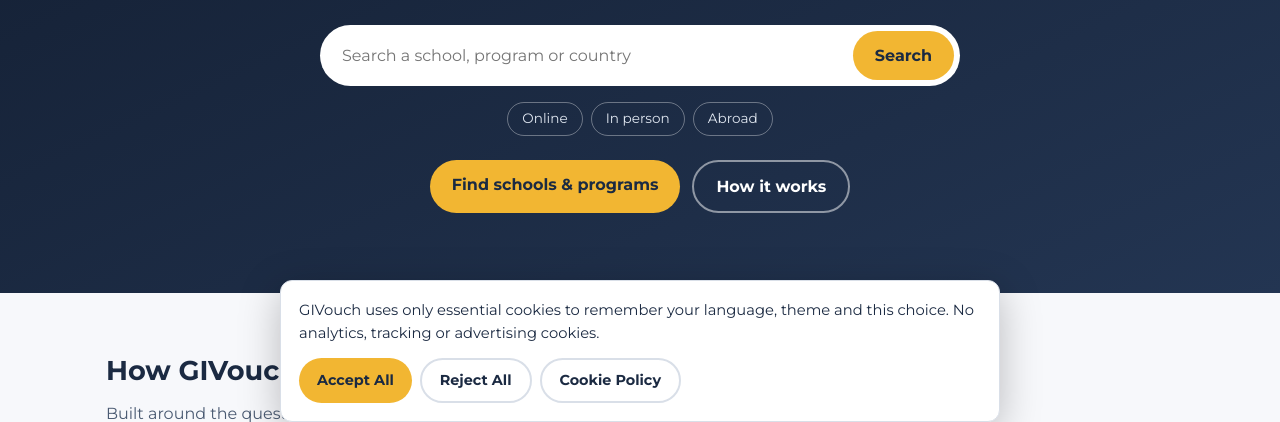
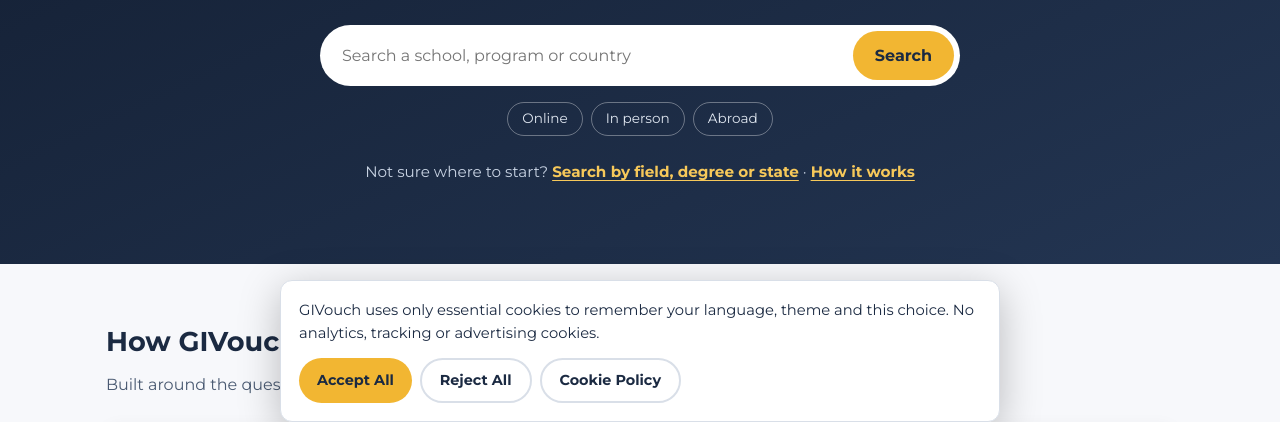
Before and after one commit to nelsonacolon/givouch, a website: page index.html in a window 1280 px wide. Shown: the part 362-784 px from the top of the page. Drawn offline with Linux system fonts and the light colour scheme.

Commit message:
Home page: one main search; the finder becomes a small link under it
Co-Authored-By: Claude Opus 5.5 <noreply@anthropic.com>
Claude-Session: https://claude.ai/code/session_01BcstbKmH69GbwudzsR83ZA

```diff
--- a/assets/app.js
+++ b/assets/app.js
@@ -21,6 +21,8 @@
       "hero.searchBtn": "Search",
       "hero.review": "Write a review",
       "hero.how": "How it works",
+      "hero.hint": "Not sure where to start?",
+      "hero.hintLink": "Search by field, degree or state",
       "how.title": "How GIVouch works",
       "how.sub": "Built around the questions the official tools don't answer.",
       "how.1.title": "Find a program",
@@ -275,6 +277,8 @@
       "hero.searchBtn": "Buscar",
       "hero.review": "Escribir una reseña",
       "hero.how": "Cómo funciona",
+      "hero.hint": "¿No sabes por dónde empezar?",
+      "hero.hintLink": "Busca por campo de estudio, título o estado",
       "how.title": "Cómo funciona GIVouch",
       "how.sub": "Pensado para las preguntas que las herramientas oficiales no responden.",
       "how.1.title": "Encuentra un programa",
--- a/assets/styles.css
+++ b/assets/styles.css
@@ -97,6 +97,9 @@ a { color: var(--link); }
 .hero h1 { font-size: clamp(2rem, 5vw, 3.2rem); line-height: 1.15; margin: 0 0 16px; font-weight: 800; }
 .hero p.lead { font-size: 1.1rem; color: #c8d3e3; max-width: 640px; margin: 0 auto 28px; }
 .hero-actions { display: flex; gap: 12px; justify-content: center; flex-wrap: wrap; }
+.hero-hint { margin: 20px 0 0; color: #c8d3e3; font-size: 0.95rem; }
+.hero-hint a { color: var(--gold-400); font-weight: 700; text-decoration: underline; text-underline-offset: 3px; }
+.hero-hint a:hover { color: var(--white); }
 
 /* Search */
 .search-box {
--- a/index.html
+++ b/index.html
@@ -38,10 +38,7 @@
           <button class="btn btn-primary" type="submit" data-i18n="hero.searchBtn">Search</button>
         </form>
         <div class="chips" aria-label="Formats"><a class="chip" href="/browse?format=online" data-i18n="chip.online">Online</a><a class="chip" href="/browse?format=in_person" data-i18n="chip.inperson">In person</a><a class="chip" href="/browse?format=abroad" data-i18n="chip.abroad">Abroad</a></div>
-        <div class="hero-actions">
-          <a class="btn btn-primary" href="/find" data-i18n="find.cta">Find schools &amp; programs</a>
-          <a class="btn btn-secondary" href="#how" data-i18n="hero.how">How it works</a>
-        </div>
+        <p class="hero-hint"><span data-i18n="hero.hint">Not sure where to start?</span> <a href="/find" data-i18n="hero.hintLink">Search by field, degree or state</a> <span aria-hidden="true">·</span> <a href="#how" data-i18n="hero.how">How it works</a></p>
       </div>
     </section>
 
```
